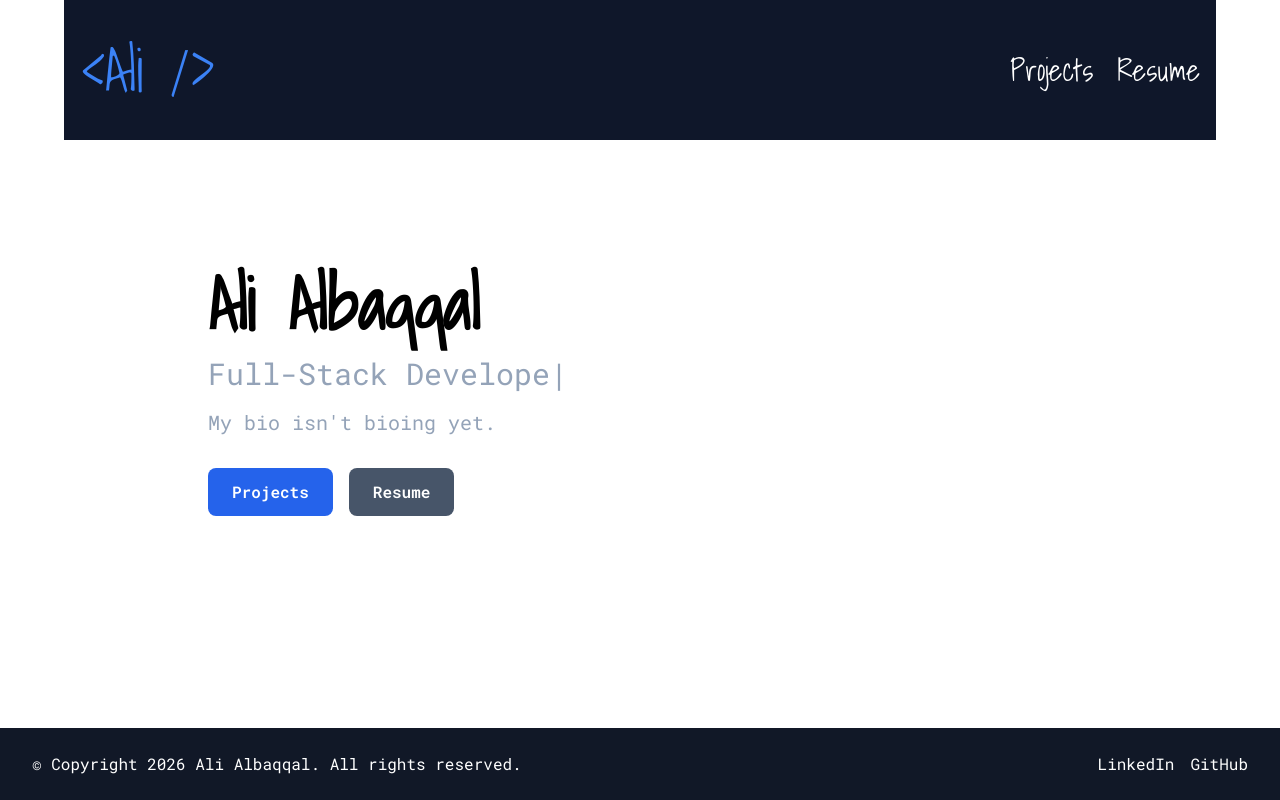
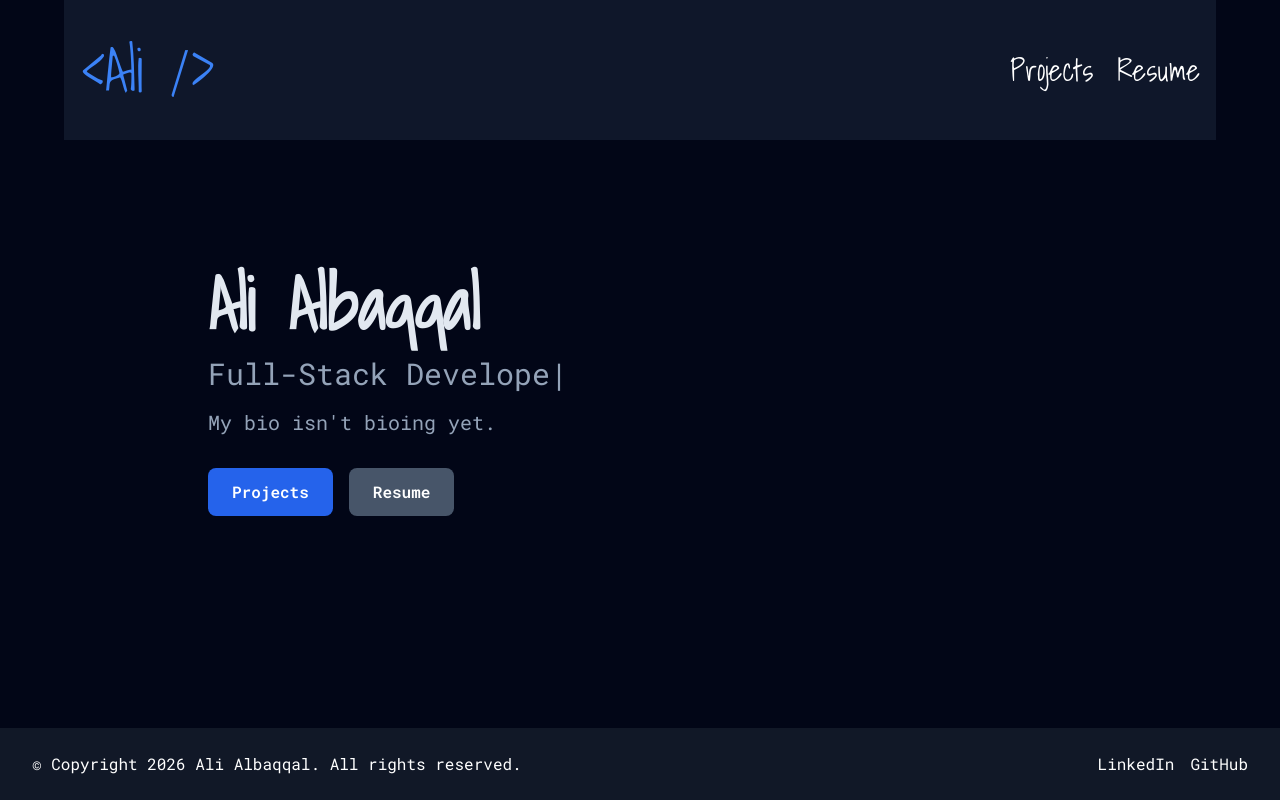
Before and after one commit to vKrRv/ali-albaqqal-portfolio, a React app in the folder frontend/: page / in a window 1280 px wide. Built offline with nearby package versions, Linux system fonts and the light colour scheme; no server answers; the HTML template or start-up script is replaced by a standard one.

Commit message:
style(layout): implement global dark theme background and text colors

```diff
--- a/frontend/src/components/public/MainLayout.jsx
+++ b/frontend/src/components/public/MainLayout.jsx
@@ -5,7 +5,7 @@
 const MainLayout = () => {
 
     return (
-        <div className='flex flex-col min-h-screen'>
+        <div className='flex flex-col min-h-screen bg-slate-950 text-slate-200'>
             <Navbar />
             <main className='flex-grow'>
                 <Outlet />
```
